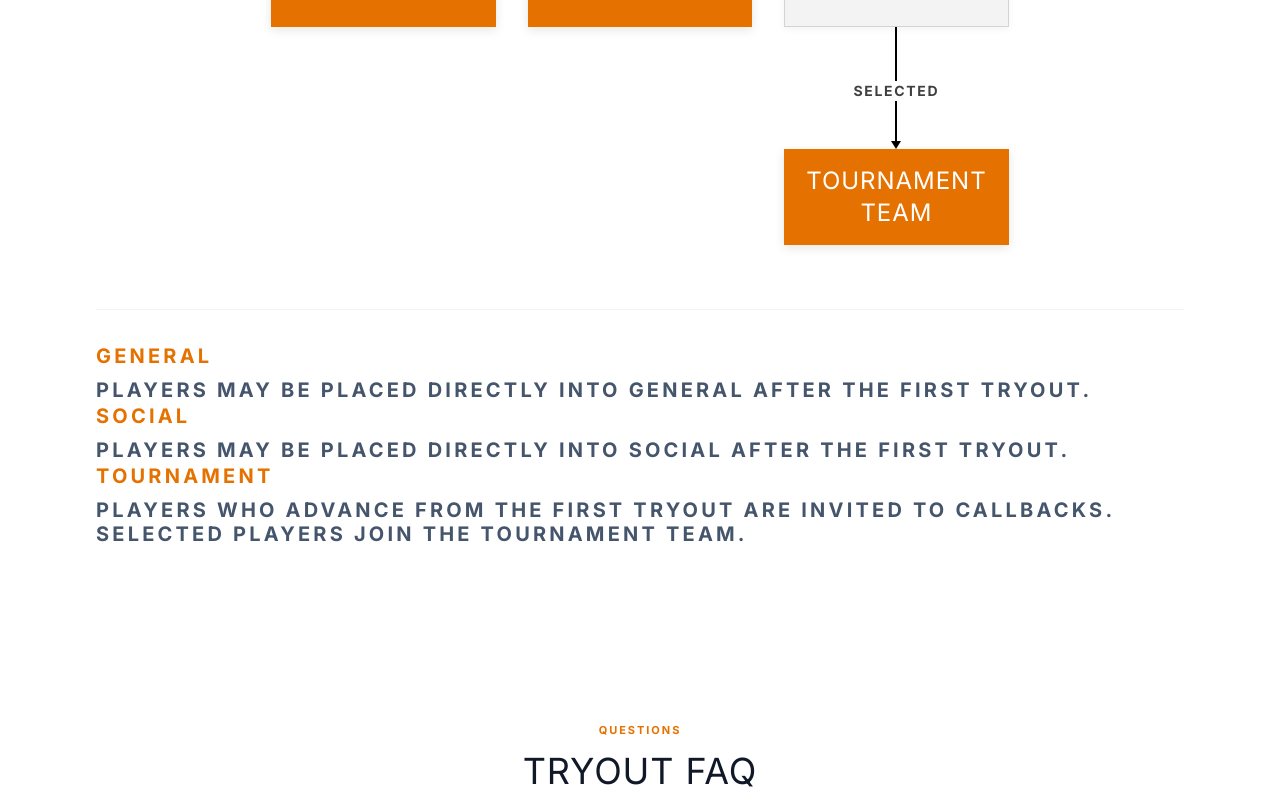
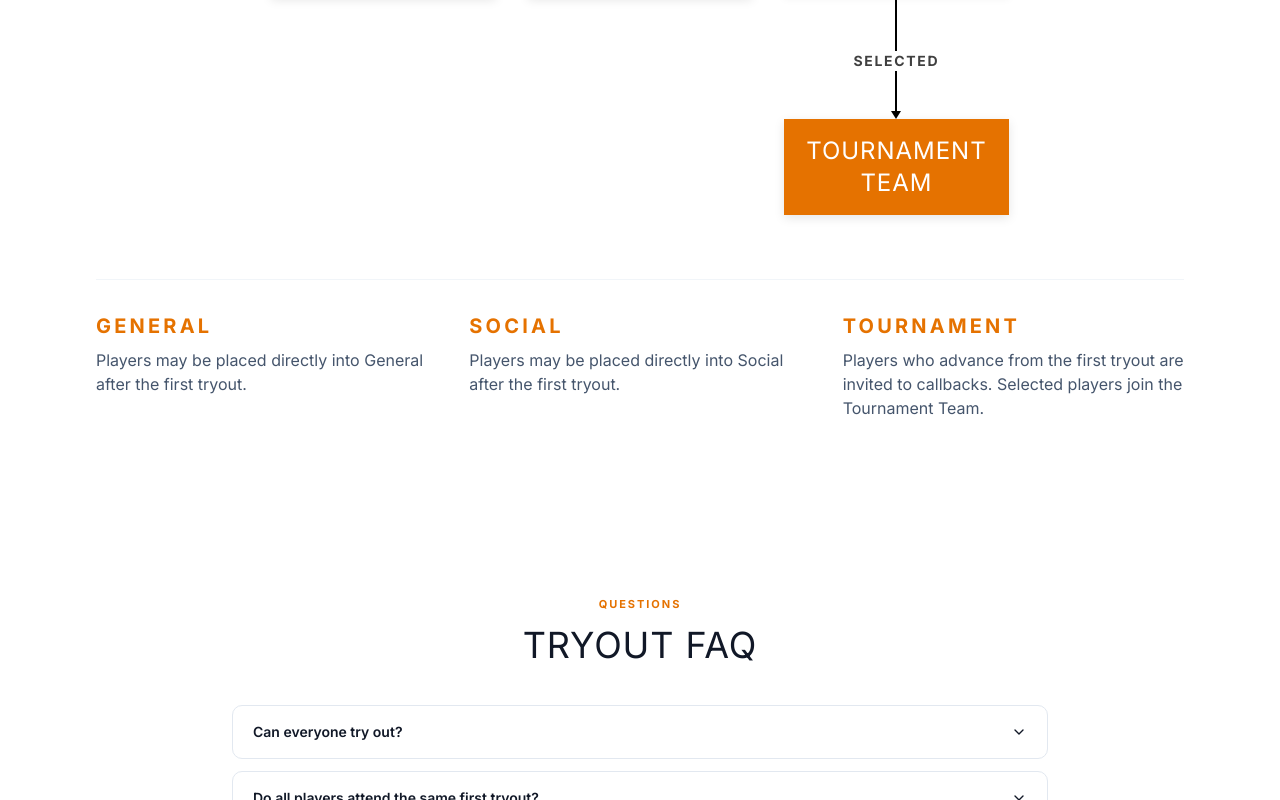
Before and after one commit to Chrisstruong/UVA-Pickleball, a Next.js app: page /announcements/tryoutdetails in a window 1280 px wide. Shown: the part 2000-2800 px from the top of the page. Built offline with nearby package versions, Linux system fonts and the light colour scheme.

Commit message:
Finish updating the tryoutdetails page

```diff
--- a/src/app/announcements/tryoutdetails/page.tsx
+++ b/src/app/announcements/tryoutdetails/page.tsx
@@ -52,8 +52,7 @@ export default function TryoutDetailsPage() {
 
                         {/* RIGHT SIDE — SCHEDULE */}
                         <div className="flex justify-center lg:justify-end">
-                            <div className="h-auto w-full object-cover">
-
+                            <div className="w-full max-w-[500px]">
                                 <div className="overflow-hidden border border-slate-200 bg-[#232D4B] shadow-sm">
                                     <img
                                         src="/images/2026tryoutschedule.jpg"
@@ -342,47 +341,44 @@ export default function TryoutDetailsPage() {
                     {/* EXPLANATION */}
                     {/* ====================================================== */}
 
-                    <div className="mt-16 border-t border-slate-100 pt-8">
-                        <div className="text-lg font-bold uppercase tracking-[0.12em] text-[#E57200] sm:text-xl sm:tracking-[0.16em]">
-
+                    {/* EXPLANATION */}
+                    <div className="mt-12 border-t border-slate-100 pt-8 sm:mt-16">
+                        <div className="grid gap-8 md:grid-cols-3">
                             {/* General */}
                             <div>
-                                <p className="text-[20px] font-bold uppercase tracking-[0.16em] text-[#E57200]">
+                                <p className="text-lg font-bold uppercase tracking-[0.12em] text-[#E57200] sm:text-xl sm:tracking-[0.16em]">
                                     General
                                 </p>
 
-                                <p className="mt-2 text-md leading-6 text-slate-600">
-                                    Players may be placed directly into General after
-                                    the first tryout.
+                                <p className="mt-2 text-sm leading-6 text-slate-600 sm:text-base">
+                                    Players may be placed directly into General after the first
+                                    tryout.
                                 </p>
                             </div>
 
-
                             {/* Social */}
                             <div>
-                                <p className="text-[20px] font-bold uppercase tracking-[0.16em] text-[#E57200]">
+                                <p className="text-lg font-bold uppercase tracking-[0.12em] text-[#E57200] sm:text-xl sm:tracking-[0.16em]">
                                     Social
                                 </p>
 
-                                <p className="mt-2 text-md leading-6 text-slate-600">
-                                    Players may be placed directly into Social after
-                                    the first tryout.
+                                <p className="mt-2 text-sm leading-6 text-slate-600 sm:text-base">
+                                    Players may be placed directly into Social after the first
+                                    tryout.
                                 </p>
                             </div>
 
-
                             {/* Tournament */}
                             <div>
-                                <p className="text-[20px] font-bold uppercase tracking-[0.16em] text-[#E57200]">
+                                <p className="text-lg font-bold uppercase tracking-[0.12em] text-[#E57200] sm:text-xl sm:tracking-[0.16em]">
                                     Tournament
                                 </p>
 
-                                <p className="mt-2 text-md leading-6 text-slate-600">
-                                    Players who advance from the first tryout are invited
-                                    to callbacks. Selected players join the Tournament Team.
+                                <p className="mt-2 text-sm leading-6 text-slate-600 sm:text-base">
+                                    Players who advance from the first tryout are invited to
+                                    callbacks. Selected players join the Tournament Team.
                                 </p>
                             </div>
-
                         </div>
                     </div>
 
```
